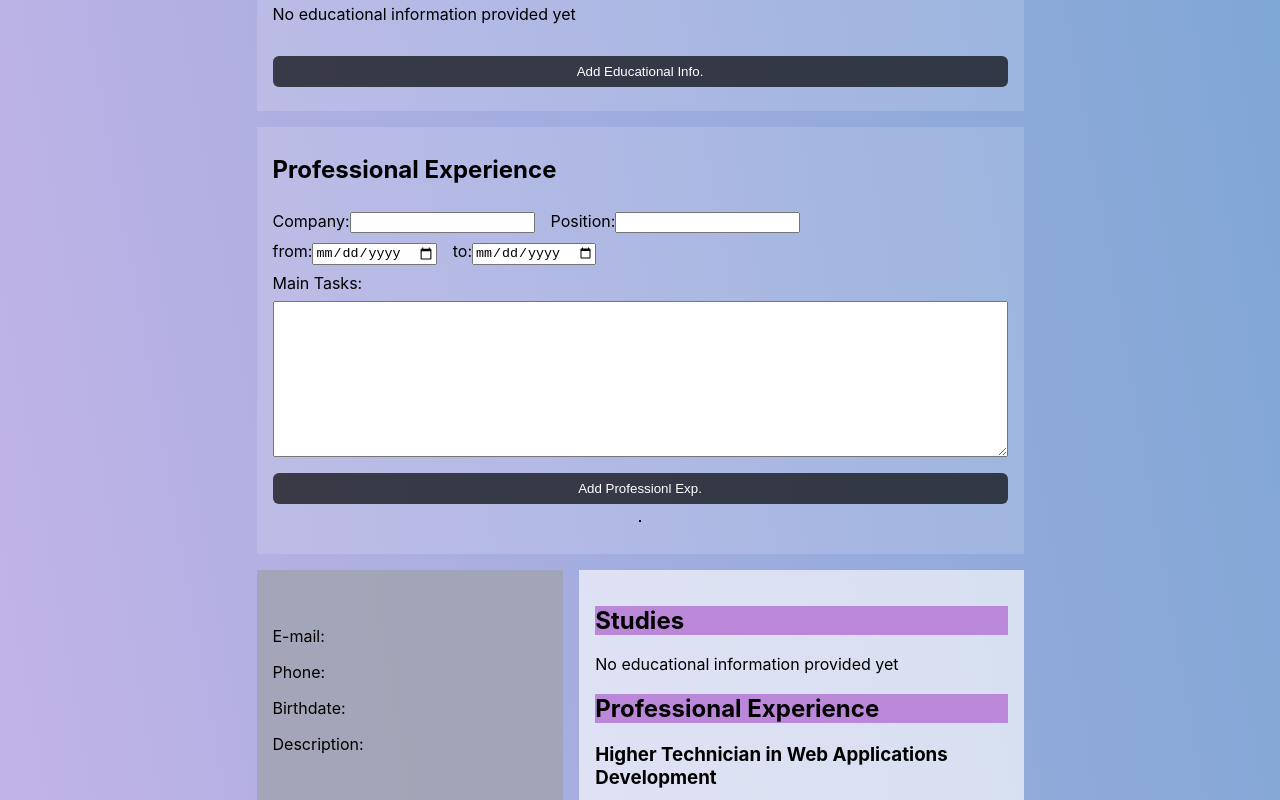
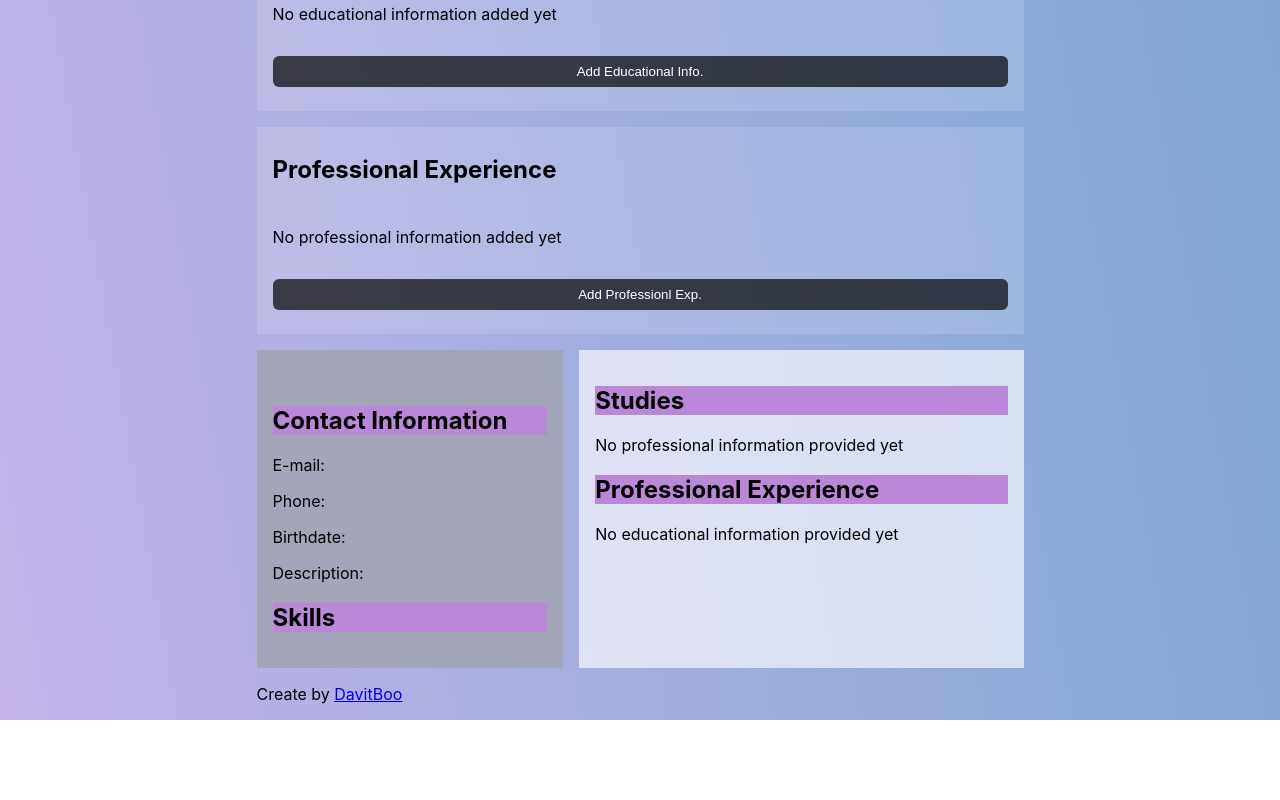
Before and after one commit to DavitBoo/cv-project-react, a React (Create React App) app: page / in a window 1280 px wide. Shown: the part 500-1300 px from the top of the page. After the commit the page ends 1220 px from the top, so only its background shows below. Built offline with nearby package versions, Linux system fonts and the light colour scheme.

Commit message:
basics are ready

```diff
--- a/src/App.js
+++ b/src/App.js
@@ -54,15 +54,48 @@ class App extends Component {
         this.setState({ educational: updatedEducational });
       };
 
+
+    addProfessional = (obj) => {
+        this.setState({
+            professional: this.state.professional.concat(obj)
+        })
+    }
+
+    removeProfessioanl = index => {
+        index = parseInt(index)
+        this.setState({
+            professional: this.state.professional.filter((_, i) => i !== index)
+        })
+    }
+
+    onProfessionalFormChanges = (value, key, index) => {
+        const updatedProfessional = [...this.state.professional];
+        updatedProfessional[index] = {
+          ...updatedProfessional[index],
+          [key]: value,
+        };
+        this.setState({ professional: updatedProfessional });
+      };
+
+
     render() {
-
         return (
             <div className="App">
               <h1>CV Aplication</h1>
               <form>
                 <PersonalInfo onFormChanges={this.onFormChanges}/>
-                <Education formChanges={this.onEducationFormChanges} educational={this.state.educational} addEducation={this.addEducation} removeEducation={this.removeEducation}/>
-                <Professional professional={this.professional}/>
+                <Education
+                    formChanges={this.onEducationFormChanges}
+                    educational={this.state.educational}
+                    addEducation={this.addEducation}
+                    removeEducation={this.removeEducation}
+                />
+                <Professional
+                    professional={this.state.professional}
+                    addProfessional={this.addProfessional}
+                    removeProfessioanl={this.removeProfessioanl}
+                    formChanges={this.onProfessionalFormChanges}
+                />
               </form>
               <Cv data={this.state}/>
               <p>Create by <a href="https://github.com/DavitBoo">DavitBoo</a></p>
--- a/src/components/Cv.js
+++ b/src/components/Cv.js
@@ -4,12 +4,13 @@ export default class Cv extends Component {
   render() {
     const {fullName, title, email, telephone, birthdate, description, picture} = this.props.data.personalInfo
     const educationalInfo = this.props.data.educational
+    const professionalInfo = this.props.data.professional
 
     return (
       <div className='cv-container flex'>
         <div className="personal-info">
-
             <img src={picture} alt="" />
+            <h2>Contact Information</h2>
             <h2>{fullName}</h2>
             <h3>{title}</h3>
             <p>E-mail: {email}</p>
@@ -17,7 +18,7 @@ export default class Cv extends Component {
             <p>Birthdate: {birthdate}</p>
             <p>Description: {description}</p>
 
-
+            <h2>Skills</h2>
         </div>
         <div className="experience">
             <div className="studies">
@@ -28,23 +29,33 @@ export default class Cv extends Component {
                     return(
                       <div key={i}>
                         <h3>{each.institutionName}</h3>
-                        <p>{each.eTitle} (10/2020 - Present)</p>
+                        <h4>{each.eTitle} ({each.fromDate} - {each.toDate})</h4>
+                        <hr />
+                      </div>
+                    )
+                  })
+                ):(<p>No professional information provided yet</p>)}
+
+            </div>
+            <div className="professional">
+                <h2>Professional Experience</h2>
+                {professionalInfo.length > 0 ? (
+                  professionalInfo.map((each, i) => {
+                    console.log(each)
+                    return(
+                      <div key={i}>
+                        <h3>{each.position}</h3>
+                        <h4>{each.company} ({each.fromDate} - {each.toDate})</h4>
+                        <p>
+                            {each.mainTasks}
+                        </p>
+                        <hr />
                       </div>
                     )
                   })
                 ):(<p>No educational information provided yet</p>)}
 
-            </div>
-            <div className="professional">
-                <h2>Professional Experience</h2>
-                <h3>Higher Technician in Web Applications Development</h3>
-                <h4>IDEC S.A. (01/2022 - 06/2022)</h4>
-                <p>
-                    Development of websites (HTML, CSS, JS, WordPress, PHP)
-                    Development of e-learning platforms
-                    Data entry
-                    Social media set up and support
-                </p>
+
             </div>
         </div>
       </div>
--- a/src/components/Education.js
+++ b/src/components/Education.js
@@ -13,7 +13,7 @@ class Education extends Component {
         e.preventDefault();
         const obj = {
           institutionName: '',
-          subject: '',
+          // subject: '',
           eTitle: '',
           fromDate: '',
           toDate: '',
@@ -31,9 +31,7 @@ class Education extends Component {
 
     nameChange = e => {
       const { name, value } = e.target
-      console.log(name)
       const index = e.target.dataset.key
-      console.log(index)
       this.props.formChanges(value, name, index);
     }
 
@@ -46,17 +44,17 @@ class Education extends Component {
             return (
               <div key={i}>
                 <div className="flex">
-                  <label htmlFor="institutionName">Institution Name:
+                  <label htmlFor={"institutionName"+ i}>Institution Name:
                     <input
                       type=""
-                      id="institutionName"
+                      id={"institutionName"+ i}
                       onChange={this.nameChange}
                       name="institutionName"
                       data-key={i}
                     />
                   </label>
 
-                  <label htmlFor="subject">Subject:
+                  {/* <label htmlFor="subject">Subject:
                     <input
                       type=""
                       id="subject"
@@ -65,26 +63,38 @@ class Education extends Component {
                       data-key={i}
 
                     />
+                  </label> */}
+                  <label htmlFor={"eTitle"+ i}>Title:
+                    <input
+                      type=""
+                      id={"eTitle"+ i}
+                      onChange={this.nameChange}
+                      name="eTitle"
+                      data-key={i}
+                    />
                   </label>
                 </div>
 
-                <label htmlFor="eTitle">Title:
-                  <input
-                    type=""
-                    id="eTitle"
-                    onChange={this.nameChange}
-                    name="eTitle"
-                    data-key={i}
-                  />
-                </label>
 
                 <div className="flex">
-                  <label htmlFor="fromDate">from:
-                    <input type="date" name="" id="fromDate" />
+                  <label htmlFor={"fromDate"+ i}>from:
+                    <input
+                      type="date"
+                      name="fromDate"
+                      id={"fromDate"+ i}
+                      onChange={this.nameChange}
+                      data-key={i}
+                    />
                   </label>
 
-                  <label htmlFor="toDate">to:
-                    <input type="date" name="" id="toDate" />
+                  <label htmlFor={"toDate"+ i}>to:
+                    <input
+                      type="date"
+                      name="toDate"
+                      id={"toDate"+ i}
+                      onChange={this.nameChange}
+                      data-key={i}
+                    />
                   </label>
                 </div>
                 <button className='remove-btn' data-key={i} onClick={this.clickRemove}>Remove</button>
@@ -92,7 +102,7 @@ class Education extends Component {
               </div>
           )
       })):
-      ( <p>No educational information provided yet</p>)
+      ( <p>No educational information added yet</p> )
     }
       <button onClick={this.clickAdd}>Add Educational Info.</button>
     </div>
--- a/src/components/Professional.js
+++ b/src/components/Professional.js
@@ -3,40 +3,110 @@ import React, { Component } from 'react';
 class Professional extends Component {
     constructor(props) {
       super(props);
+
+      this.clickAdd = this.clickAdd.bind(this)
+      this.clickRemove = this.clickRemove.bind(this)
+      this.nameChange = this.nameChange.bind(this)
+    }
+
+    clickAdd = e => {
+      e.preventDefault();
+      const obj = {
+        company: '',
+        position: '',
+        fromDate: '',
+        toDate: '',
+        mainTasks: '',
+      }
+
+      this.props.addProfessional(obj)
+
+  }
+
+  clickRemove = e => {
+    e.preventDefault();
+    this.props.removeProfessional(e.target.dataset.key)
+  }
+
+
+  nameChange = e => {
+    const { name, value } = e.target
+    console.log(name)
+    const index = e.target.dataset.key
+    this.props.formChanges(value, name, index);
   }
 
   render() {
     return (
       <div id="professional-experience" className='flex-column'>
           <h2>Professional Experience</h2>
+          {this.props.professional.length > 0 ?
+            (this.props.professional.map((_, i) => {
+              return (
+                <div key={i}>
                   <div className="flex">
-              <label htmlFor="company">Company:
-                <input type="" id="company" />
+                    <label htmlFor={"company" + i}>Company:
+                      <input
+                        type=""
+                        name="company"
+                        id={"company" + i}
+                        onChange={this.nameChange}
+                        data-key={i}
+                      />
                     </label>
 
-              <label htmlFor="position">Position:
-                <input type="" id="position" />
+                    <label htmlFor={"position" + i}>Position:
+                      <input
+                        type=""
+                        name="position"
+                        id={"position" + i}
+                        onChange={this.nameChange}
+                        data-key={i}
+                      />
                     </label>
                   </div>
 
                   <div className="flex">
-              <label htmlFor="fromDate">from:
-                <input type="date" name="" id="fromDate" />
+                    <label htmlFor={"fromDate" + i}>from:
+                      <input
+                        type="date"
+                        name="fromDate"
+                        id={"fromDate" + i}
+                        onChange={this.nameChange}
+                        data-key={i}
+                      />
                     </label>
 
-              <label htmlFor="toDate">to:
-                <input type="date" name="" id="toDate" />
+                    <label htmlFor={"toDate" + i}>to:
+                      <input
+                        type="date"
+                        name="toDate"
+                        id={"toDate" + i}
+                        onChange={this.nameChange}
+                        data-key={i}
+                      />
                     </label>
-
                   </div>
 
                   <div className="flex-column">
-              <label htmlFor="mainTasks">Main Tasks:</label>
-              <textarea name="" id="" cols="30" rows="10"></textarea>
+                    <label htmlFor={"mainTasks" + i}>Main Tasks:</label>
+                    <textarea
+                      name="mainTasks"
+                      id={"mainTasks" + i}
+                      cols="30"
+                      rows="10"
+                      onChange={this.nameChange}
+                      data-key={i}
+                    ></textarea>
                   </div>
-            <button>Add Professionl Exp.</button>
                   <hr />
+                  <button className='remove-btn' data-key={i} onClick={this.clickRemove}>Remove</button>
 
+                </div>
+              )
+            })):(<p>No professional information added yet</p>)
+          }
+          <button onClick={this.clickAdd}>Add Professionl Exp.</button>
       </div>
     );
   }
--- a/src/styles/index.css
+++ b/src/styles/index.css
@@ -25,7 +25,7 @@ h1{
 }
 
 hr{
-  border: 1px solid #000;
+  border: 1px solid #0000007c;
 }
 
 button{
```
Lines whose indentation alone changed are shown as unchanged.
